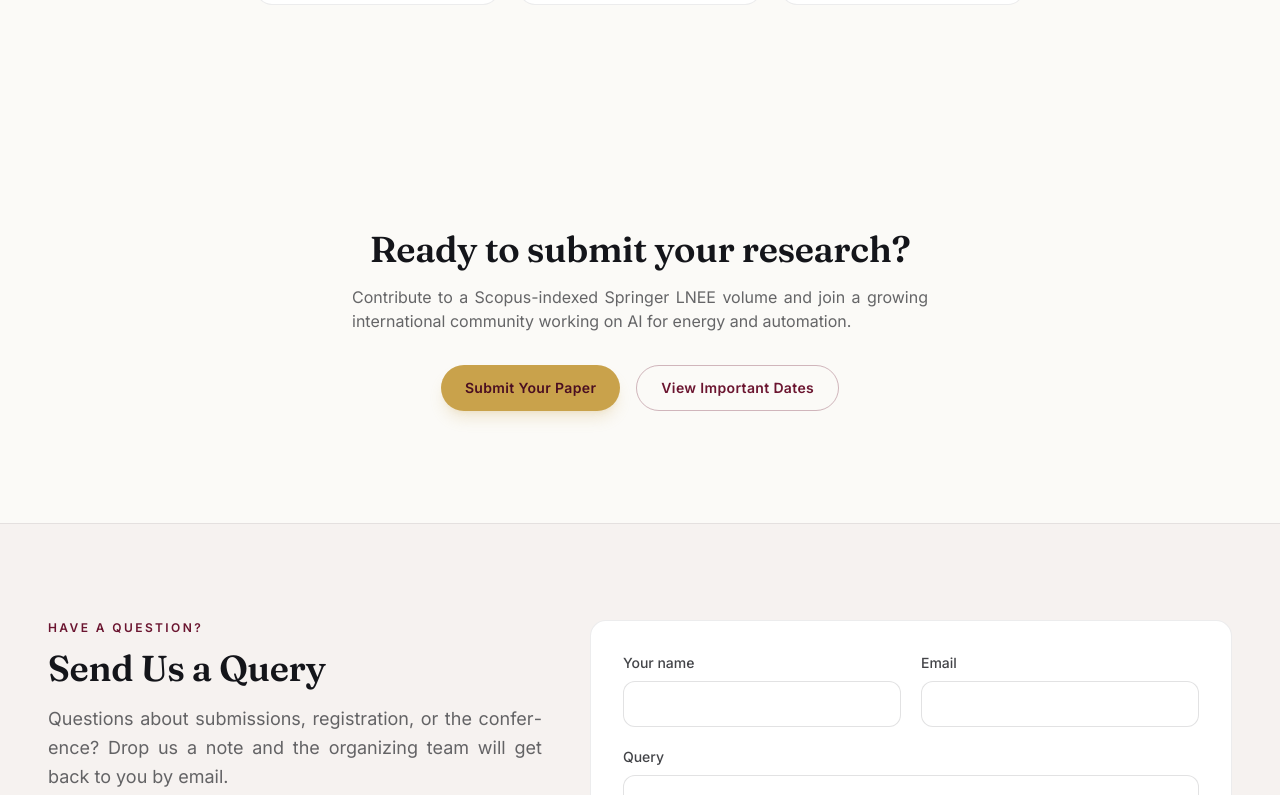
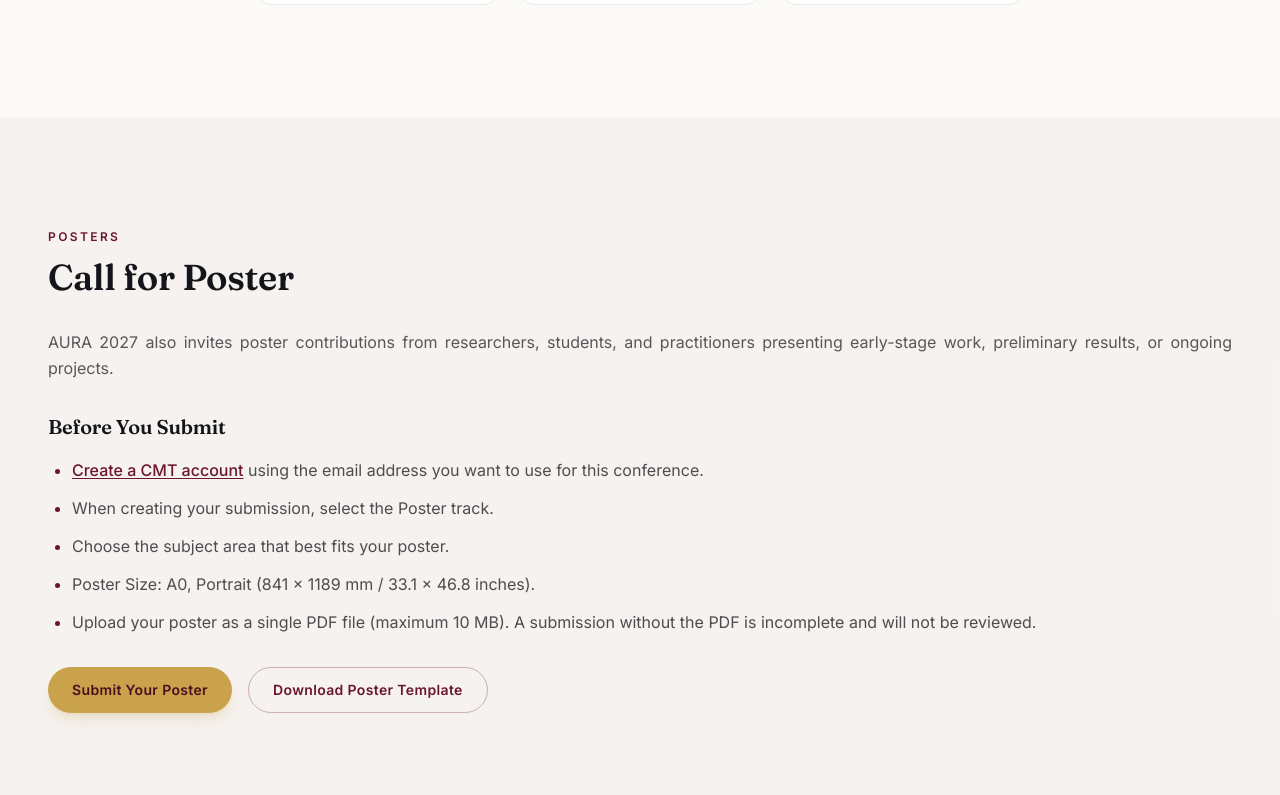
Before and after one commit to Aura2027/Website, a React (Vite) app: page /call-for-papers in a window 1280 px wide. Shown: the part 4465-5260 px from the top of the page. Built offline with nearby package versions, Linux system fonts and the light colour scheme.

Commit message:
Adding poster section in the page. //NS28

```diff
--- a/src/data/siteConfig.ts
+++ b/src/data/siteConfig.ts
@@ -35,6 +35,11 @@
     templateUrl:
       "https://cms-resources.apps.public.k8s.springernature.io/springer-cms/rest/v1/content/27852136/data/Microsoft%20Word%20Proceedings%20Template%20ZIP",
   },
+  poster: {
+    url: "https://cmt3.research.microsoft.com/AURA2027/Track/5/Submission/Create",
+    label: "Submit Your Poster",
+    templateUrl: "/AURA2027_Poster_Template.pptx",
+  },
   registration: {
     // Placeholder: no external registration portal supplied yet.
     url: "#",
--- a/src/pages/CallForPapers.tsx
+++ b/src/pages/CallForPapers.tsx
@@ -129,6 +129,45 @@
         </Container>
       </section>
 
+      <section className="bg-du-maroon/[0.03] py-20 sm:py-28">
+        <Container className="max-w-4xl">
+          <SectionHeading eyebrow="Posters" title="Call for Poster" />
+          <Reveal delay={0.1}>
+            <p className="mt-8 text-base leading-relaxed text-ink/70">
+              {siteConfig.fullTitle} also invites poster contributions from researchers, students, and practitioners
+              presenting early-stage work, preliminary results, or ongoing projects.
+            </p>
+            <h3 className="mt-8 font-display text-xl font-semibold text-ink">Before You Submit</h3>
+            <ul className="mt-4 list-disc space-y-3 pl-6 text-base leading-relaxed text-ink/75 marker:text-du-maroon">
+              <li>
+                <a
+                  href={siteConfig.submission.accountUrl}
+                  target="_blank"
+                  rel="noreferrer"
+                  className="font-medium text-du-maroon underline underline-offset-2 hover:text-du-maroon-dark"
+                >
+                  Create a CMT account
+                </a>{" "}
+                using the email address you want to use for this conference.
+              </li>
+              <li>When creating your submission, select the Poster track.</li>
+              <li>Choose the subject area that best fits your poster.</li>
+              <li>Poster Size: A0, Portrait (841 × 1189 mm / 33.1 × 46.8 inches).</li>
+              <li>
+                Upload your poster as a single PDF file (maximum 10 MB). A submission without the PDF is incomplete
+                and will not be reviewed.
+              </li>
+            </ul>
+            <div className="mt-8 flex flex-wrap gap-4">
+              <Button href={siteConfig.poster.url}>{siteConfig.poster.label}</Button>
+              <Button href={siteConfig.poster.templateUrl} variant="ghost" download>
+                Download Poster Template
+              </Button>
+            </div>
+          </Reveal>
+        </Container>
+      </section>
+
       <section className="py-20 sm:py-28">
         <Container>
           <Reveal className="text-center">
```
